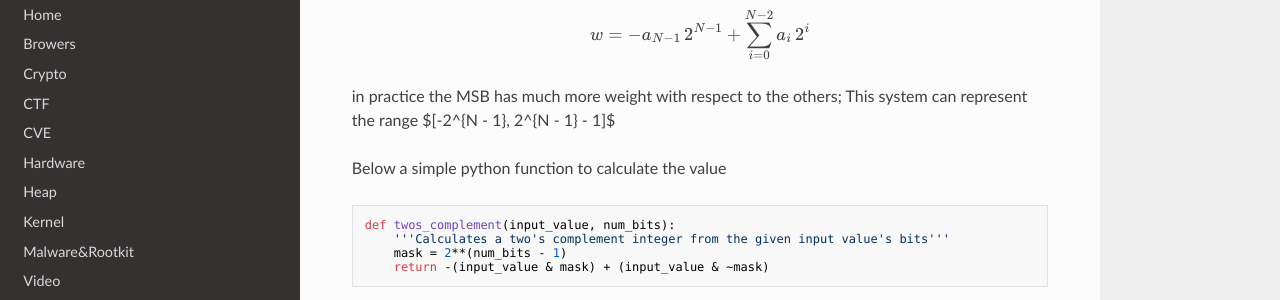
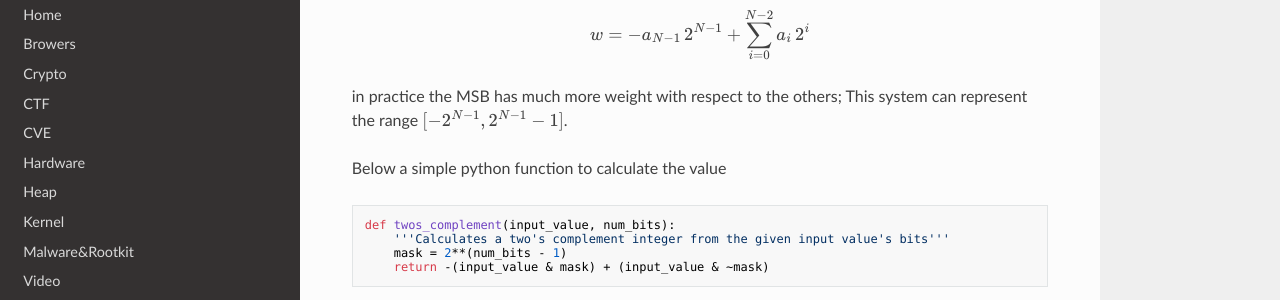
Before and after one commit to gipi/low-level, an MkDocs documentation site: the page built from docs/index.md, in a window 1280 px wide and 1282 px high. Shown: the part 755-1055 px from the top of the window. Built offline with MkDocs 1.6.1, drawn with Linux system fonts in a browser that asks for light colours; nearby versions of some CDN libraries; formulas are drawn with MathJax 3.

Commit message:
Fix inline math.

```diff
--- a/docs/index.md
+++ b/docs/index.md
@@ -31,7 +31,7 @@ w = - a_{N - 1}\, 2^{N - 1} + \sum_{i = 0}^{N - 2} a_i\,2^i
 $$
 
 in practice the MSB has much more weight with respect to the others;
-This system can represent the range $[-2^{N - 1}, 2^{N - 1} - 1]$
+This system can represent the range \\([-2^{N - 1}, 2^{N - 1} - 1]\\).
 
 
 Below a simple python function to calculate the value
```
